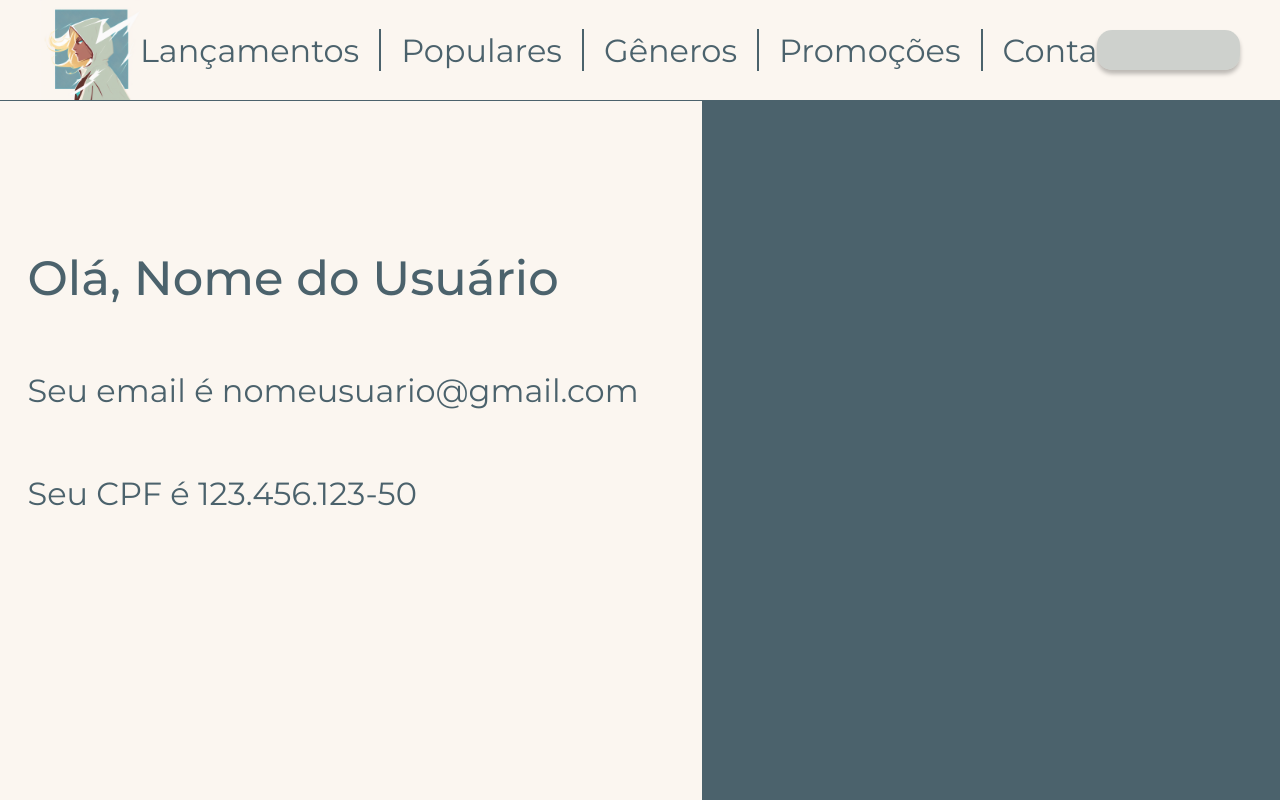
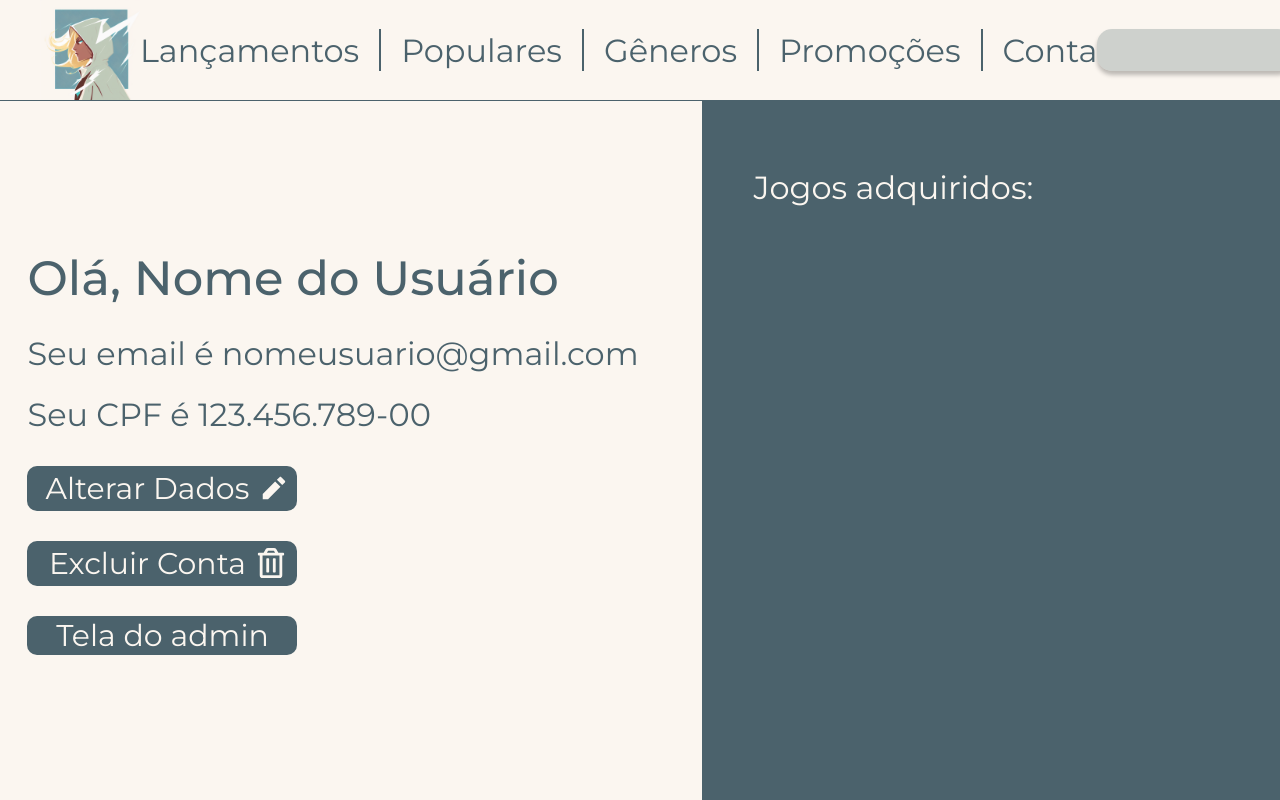
Before and after one commit to bernardoleris/game-dame, a React (Vite) app in the folder my-react-app/: page / in a window 1280 px wide. Built offline with nearby package versions, Linux system fonts and the light colour scheme.

Commit message:
perfil info desenvolvido

```diff
--- a/my-react-app/package.json
+++ b/my-react-app/package.json
@@ -11,7 +11,8 @@
   },
   "dependencies": {
     "react": "^18.2.0",
-    "react-dom": "^18.2.0"
+    "react-dom": "^18.2.0",
+    "react-icons": "^5.1.0"
   },
   "devDependencies": {
     "@types/react": "^18.2.66",
--- a/my-react-app/src/components/Navbar.jsx
+++ b/my-react-app/src/components/Navbar.jsx
@@ -1,6 +1,6 @@
 import React from "react";
 import '../styles/Navbar.css';
-import avatarImage from '../assets/navbar-avatar.png'; // Importe a imagem
+import avatarImage from '../assets/navbar-avatar.png';
 
 function Navbar(){
     return (
@@ -17,7 +17,7 @@ function Navbar(){
                 <div className="barra-vertical"></div>
                 <a href="" className="navbar-texto">Conta</a>
             </div>
-            <div className="pesquisa"></div>
+            <input type="text" className="pesquisa"/>
         </div>
     )
 }
--- a/my-react-app/src/components/Perfil.jsx
+++ b/my-react-app/src/components/Perfil.jsx
@@ -1,5 +1,7 @@
 import React from "react";
 import '../styles/Perfil.css';
+import { RiPencilFill } from "react-icons/ri";
+import { FaRegTrashAlt} from "react-icons/fa";
 
 function Perfil(){
     return (
@@ -7,7 +9,10 @@ function Perfil(){
             <div className="perfil-texto">
                 <h1 className="perfil-titulo">Olá, Nome do Usuário</h1>
                 <p className="perfil-escrito">Seu email é nomeusuario@gmail.com</p>
-                <p className="perfil-escrito">Seu CPF é 123.456.123-50</p>
+                <p className="perfil-escrito">Seu CPF é 123.456.789-00 </p>
+                <a href="" className="perfil-botao">Alterar Dados <span className="perfil-icon"><RiPencilFill /></span></a>
+                <a href="" className="perfil-botao">Excluir Conta <span className="perfil-icon"><FaRegTrashAlt /></span></a>
+                <a href="" className="perfil-botao">Tela do admin</a>
             </div>
         </div>
     )
--- a/my-react-app/src/components/PerfilJogos.jsx
+++ b/my-react-app/src/components/PerfilJogos.jsx
@@ -1,10 +1,15 @@
 import React from "react";
 import '../styles/Perfil.css';
 
+//Aprenda a usar styled components
+// divida em pastas, ex: EdicaoDados -> EdicaoDados.jsx/ EdicaoDados.js
+// Aprender Controladores de states globais: redux ou Jotai(prefiro o jotai)
 function PerfilJogos(){
     return (
             <div className="perfil-jogos">
-
+                <div className="jogos">
+                    <p className="jogos-texto">Jogos adquiridos:</p>
+                </div>
             </div>
     )
 }
--- a/my-react-app/src/styles/Navbar.css
+++ b/my-react-app/src/styles/Navbar.css
@@ -44,19 +44,16 @@ html, body{
     transform: rotate(-90deg);
 }
 
-/* Rectangle 5 */
-
 .pesquisa{
+    font-family: Montserrat, sans-serif;
+    font-size: 16px;
     display: flex;
-    width: 165px;
+    width: 200px;
     height: 40px;
     background: rgba(151, 164, 162, 0.45);
     box-shadow: 0px 4px 4px rgba(0, 0, 0, 0.25);
     border-radius: 15px;
-    padding-right: 40px;
     margin-right: 40px;
+    border: 0;
+    color: #4B626C;
 }
-
-.icone-pesquisa{
-    width: 30%;
-}
--- a/my-react-app/src/styles/Perfil.css
+++ b/my-react-app/src/styles/Perfil.css
@@ -28,7 +28,6 @@
     flex-direction: column;
     width: 647px;
     height: 468px;
-    align-items: left;
     background-color: #FBF6F0;
 }
 
@@ -45,3 +44,57 @@
     line-height: 39px;
     color: #4B626C;
 }
+
+.perfil-botao{
+    display: flex;
+    justify-content: center;
+    width: 270px;
+    height: 45px;
+    background: #4B626C;
+    border-radius: 10px;
+    color: #FBF6F0;
+    align-items: center;
+    font-size: 30px;
+    text-decoration: none;
+    gap: 10px;
+}
+
+.perfil-texto :nth-last-child(-n+3) {
+    margin-bottom: 30px; /* Ajuste conforme necessário */
+}
+
+.perfil-escrito:nth-child(2) {
+    margin-bottom: -10px; /* Ajuste conforme necessário */
+    margin-top: -5px;
+}
+
+.perfil-botao:nth-child(3) {
+    margin-top: -10px; /* Ajuste conforme necessário */
+}
+
+.perfil-icon{
+    margin-top: 20px;
+    width: 20px;
+    height: 20px;
+}
+
+.perfil-jogos{
+    font-family: Montserrat, sans-serif;
+    font-style: normal;
+    display: flex;
+    justify-content: center;
+    align-items: center;
+    text-align: center;
+}
+
+.jogos{
+    display: flex;
+    width: 475px;
+    height: 90%;
+
+}
+
+.jogos-texto{
+    color: #FBF6F0;
+    font-size: 32px;
+}
```
Also changed, not shown: 1 other file (tests, documents, lock files or other folders).
